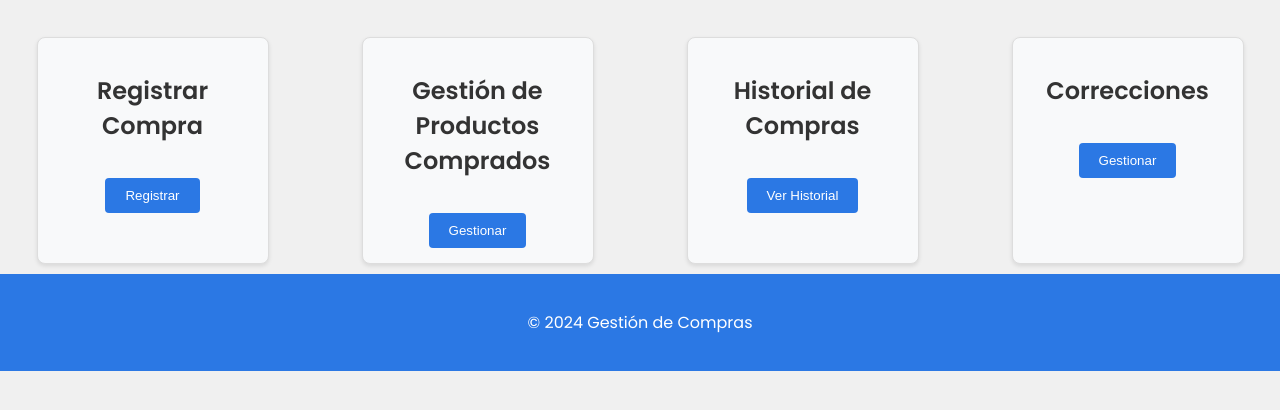
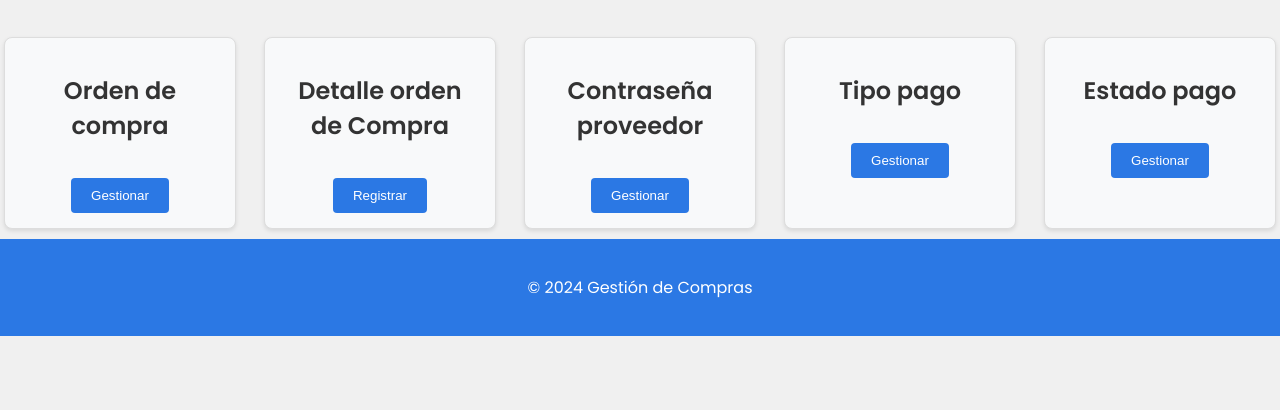
Before and after one commit to Pablo-G-Morales/ferreteria, a website: page public/Dashboard/compras/menu.html in a window 1280 px wide. Shown: the part 222-632 px from the top of the page. Drawn offline with Linux system fonts and the light colour scheme.

Commit message:
Update menu.html

```diff
--- a/public/Dashboard/compras/menu.html
+++ b/public/Dashboard/compras/menu.html
@@ -120,20 +120,24 @@
     <h1>Opciones de Compras</h1>
     <div class="section-grid">
         <div class="section-card">
-            <h2>Registrar Compra</h2>
-            <button class="button" onclick="location.href='registrar_compra.html'">Registrar</button>
+            <h2>Orden de compra</h2>
+            <button class="button" onclick="location.href='orden_compra.html'">Gestionar</button>
         </div>
         <div class="section-card">
-            <h2>Gestión de Productos Comprados</h2>
-            <button class="button" onclick="location.href='detalle_compras.html'">Gestionar</button>
+            <h2>Detalle orden de Compra</h2>
+            <button class="button" onclick="location.href='detalleorden.html'">Registrar</button>
         </div>
         <div class="section-card">
-            <h2>Historial de Compras</h2>
-            <button class="button" onclick="location.href='historial_compras.html'">Ver Historial</button>
+            <h2>Contraseña proveedor</h2>
+            <button class="button" onclick="location.href='contrasenaproveedor.html'">Gestionar</button>
         </div>
         <div class="section-card">
-            <h2>Correcciones</h2>
-            <button class="button" onclick="location.href='correcciones_compras.html'">Gestionar</button>
+            <h2>Tipo pago</h2>
+            <button class="button" onclick="location.href='tipopago.html'">Gestionar</button>
+        </div>
+        <div class="section-card">
+            <h2>Estado pago</h2>
+            <button class="button" onclick="location.href='estado_contrasena.html'">Gestionar</button>
         </div>
     </div>
 </main>
```
